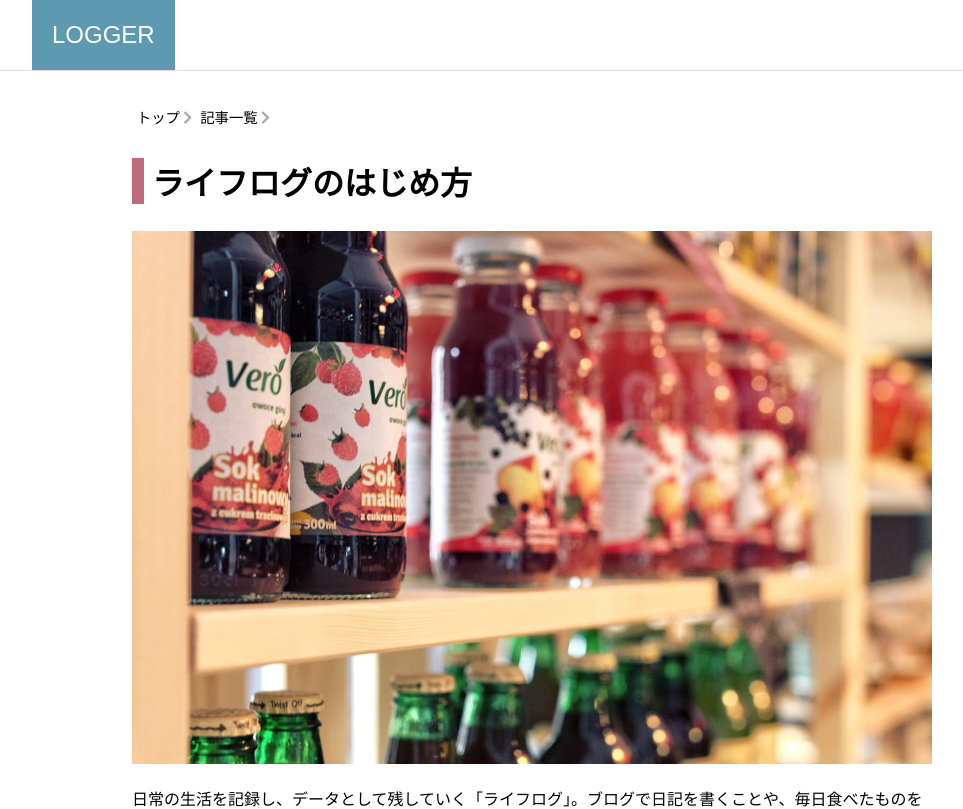
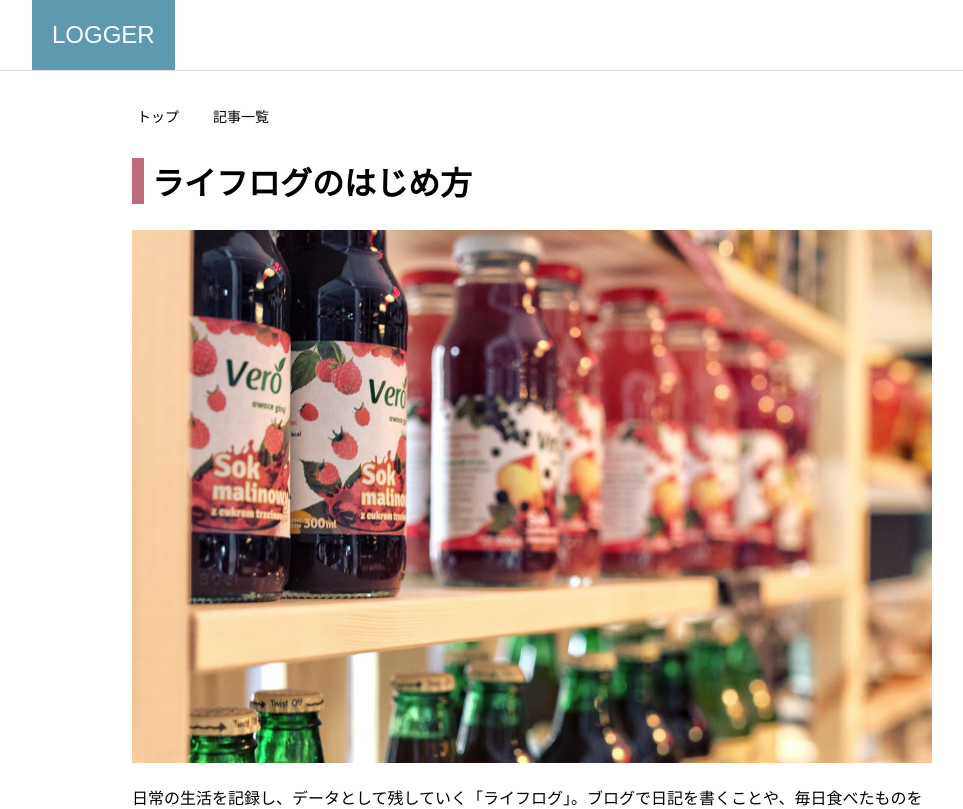
Before and after one commit to yinm/6step-master-html-css, a Nuxt app in the folder trace/: page /contents in a window 1280 px wide. Shown: the top 809 px of the page, without its empty margins (108-1071 px from the left). Built offline with nearby package versions, Linux system fonts and the light colour scheme.

Commit message:
Check sample

```diff
--- a/trace/components/ArticleContent.vue
+++ b/trace/components/ArticleContent.vue
@@ -1,18 +1,16 @@
 <template>
   <article class="post">
     <div class="container">
-      <nav>
-        <ol class="breadcrumb">
+      <div class="bread">
+        <ol>
           <li>
             <a href="#">トップ</a>
-            <i class="fas fa-chevron-right" />
           </li>
           <li>
             <a href="#">記事一覧</a>
-            <i class="fas fa-chevron-right" />
           </li>
         </ol>
-      </nav>
+      </div>
 
       <h1>ライフログのはじめ方</h1>
       <img
@@ -70,31 +68,29 @@
   max-width: 100%;
 }
 
-.breadcrumb {
+.bread ol {
   display: flex;
-  margin-top: 0.3rem;
-  padding-left: 0.3rem;
-  padding-bottom: 0.3rem;
+  margin: 0;
+  padding: 0;
   list-style: none;
-  font-size: 0.9rem;
 }
 
-.breadcrumb li:not(:last-child) {
-  margin-right: 0.5rem;
-}
-
-.breadcrumb i {
-  color: #aaa;
-}
-
-.breadcrumb a {
-  display: inline-block;
-  margin-right: 0.2rem;
+.bread a {
+  display: block;
+  padding: 5px;
   color: inherit;
+  font-size: 0.875rem;
   text-decoration: none;
 }
 
-.breadcrumb a:hover {
+.bread a:hover {
+  background-color: rgba(0, 0, 0, 0.3);
+}
 
+.bread a::after {
+  margin-left: 10px;
+  content: '\f054';
+  font-family: 'Font Awesome 5 Free';
+  opacity: 0.3;
 }
 </style>
```
